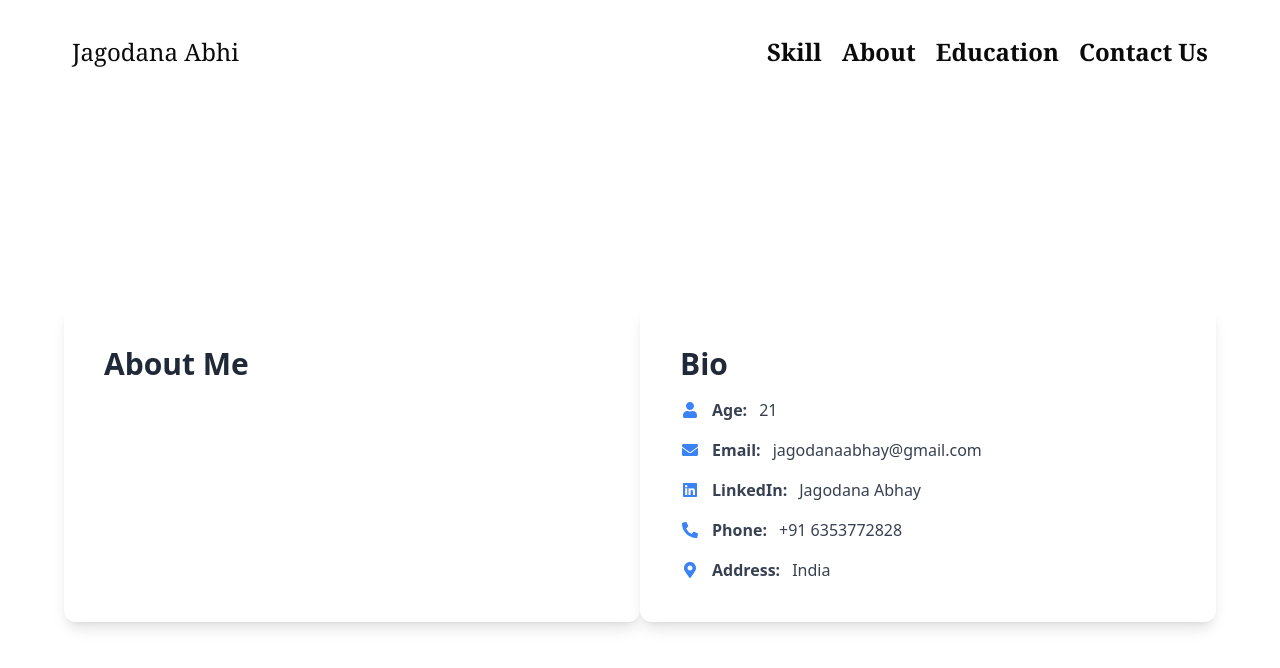
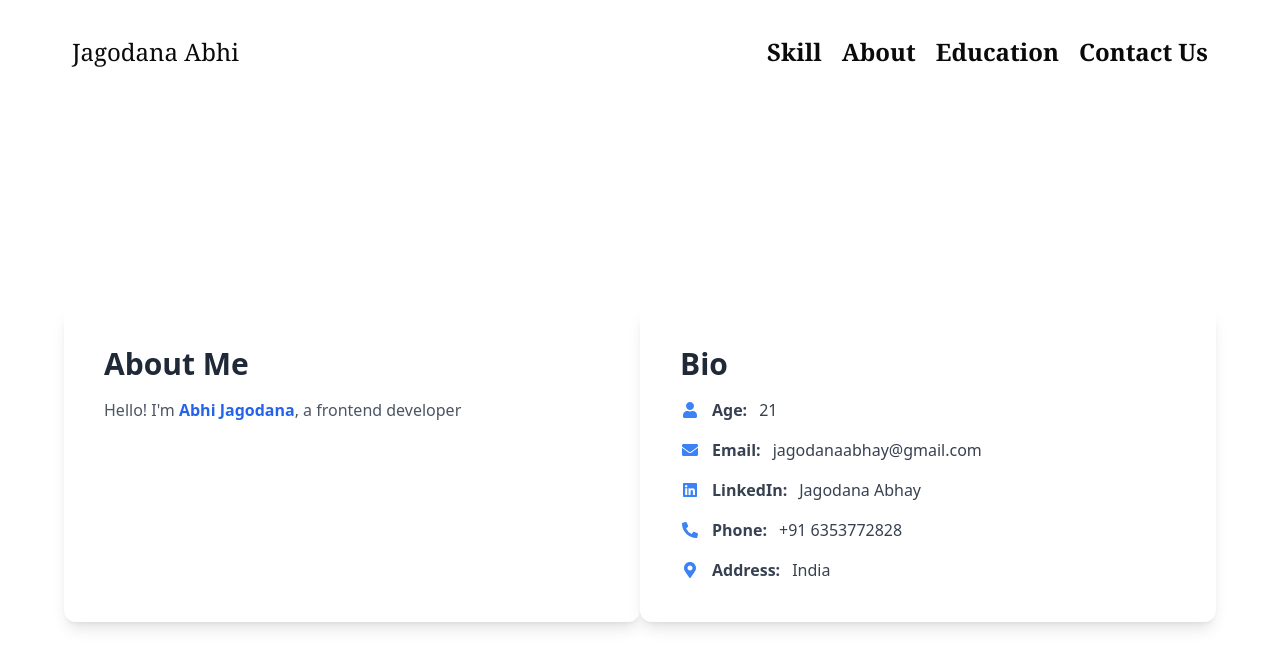
Before and after one commit to Abhayjagodana/Profile, a React (Vite) app: page /About in a window 1280 px wide. Shown: the top 668 px of the page. Built offline with nearby package versions, Linux system fonts and the light colour scheme.

Commit message:
first commit

```diff
--- a/src/Pages/About.tsx
+++ b/src/Pages/About.tsx
@@ -10,10 +10,10 @@ function About() {
         {/* About Box */}
         <div className="bg-white shadow-lg rounded-xl p-6 md:p-10">
           <h1 className="text-2xl sm:text-3xl font-bold mb-4 text-gray-800">About Me</h1>
-          {/* <p className="text-sm sm:text-base text-gray-600 leading-relaxed">
+          <p className="text-sm sm:text-base text-gray-600 leading-relaxed">
             Hello! I'm <span className="font-semibold text-blue-600">Abhi Jagodana</span>, a frontend developer
           </p>
-          <p className="text-sm sm:text-base text-gray-600 mt-4 leading-relaxed">
+          {/* <p className="text-sm sm:text-base text-gray-600 mt-4 leading-relaxed">
             I enjoy working with modern tools like <strong>React</strong> and <strong>Tailwind CSS</strong>. Always learning, always building.
           </p> */}
         </div>
```
